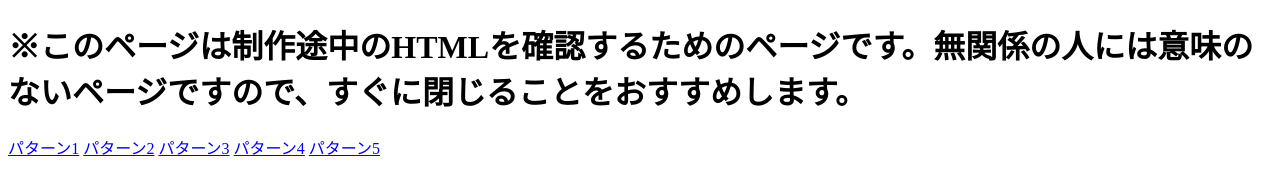
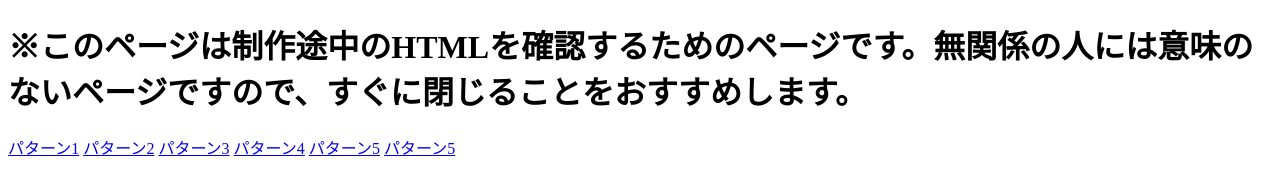
Before and after one commit to cadenza13/cadenza13.github.io, a plain HTML site: page index.html in a window 1280 px wide. Drawn offline with Linux system fonts and the light colour scheme.

Commit message:
Add files via upload

```diff
--- a/index.html
+++ b/index.html
@@ -14,5 +14,6 @@
   <a href="https://cadenza13.github.io/pattern03">パターン3</a>
   <a href="https://cadenza13.github.io/ODANGO-KAGU">パターン4</a>
   <a href="https://cadenza13.github.io/pattern05">パターン5</a>
+  <a href="https://cadenza13.github.io/whack-a-mole">パターン5</a>
 </body>
 </html>
```
